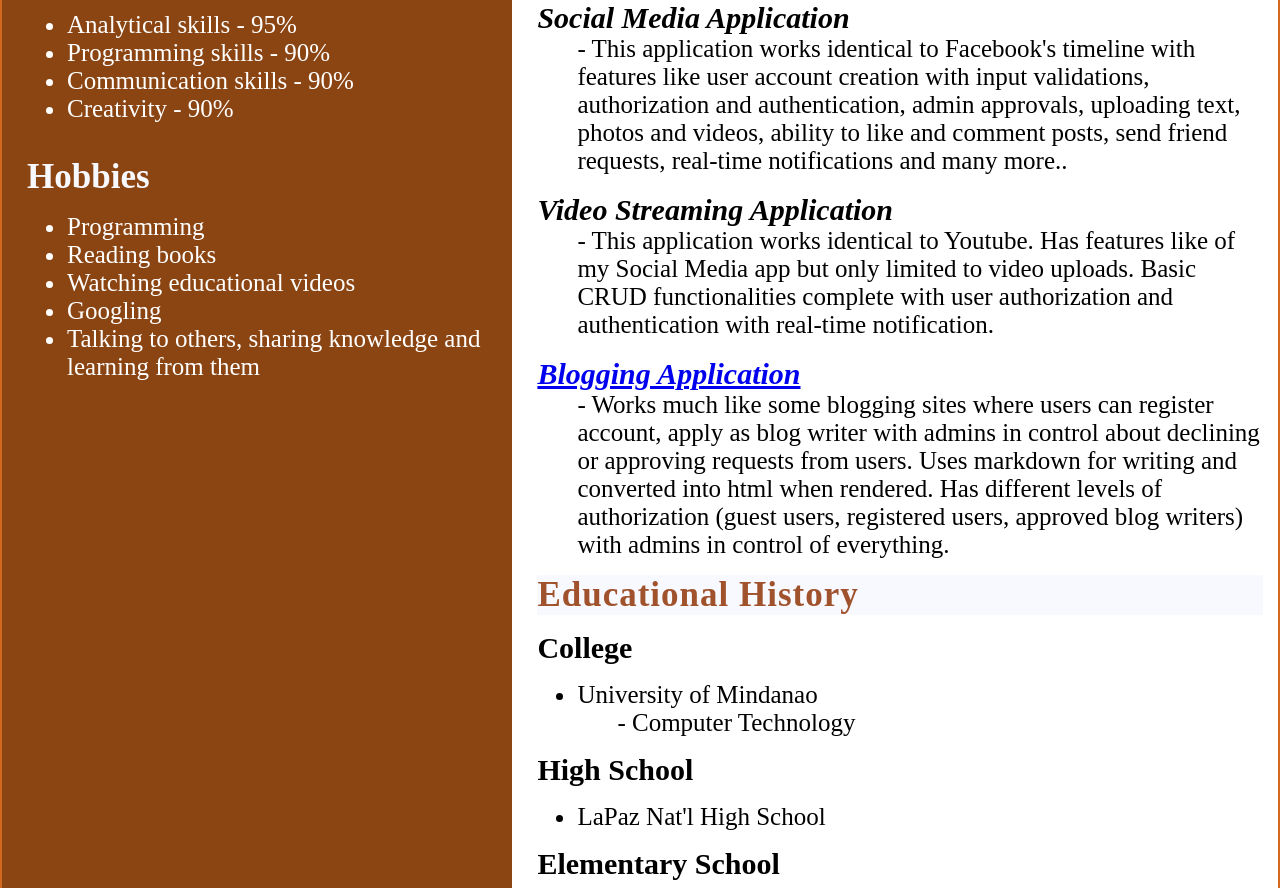
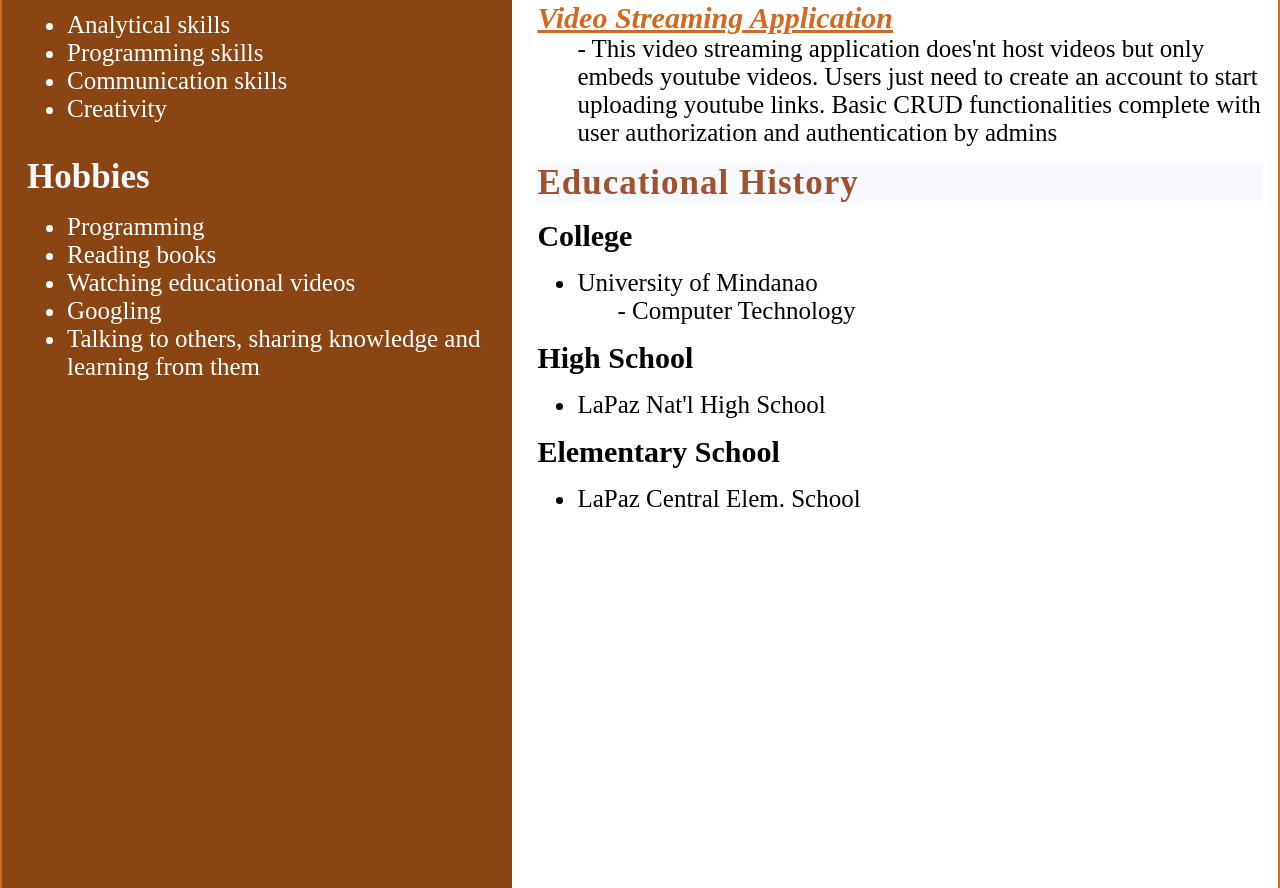
Before and after one commit to winsalva/winsalva.github.io, a plain HTML site: page index.html in a window 1280 px wide. Shown: the part 749-1637 px from the top of the page. Drawn offline with Linux system fonts and the light colour scheme.

Commit message:
Doing a quick fix on this github profile of mine 😊

```diff
--- a/index.html
+++ b/index.html
@@ -1,46 +1,42 @@
+
 <!DOCTYPE html>
 <html>
   <head>
     <style>
       html, body {
           margin: 0;
-          padding: 0;
-      }
+          padding: 0;}
 
-      em {
+      em, a {
           font-weight: bold;
-      }
+	  color: #d2691e;}
 
-      .left {
+      .left-column {
           width: 40%;
           background: #8b4513;
-          height: 2700px;
-      }
+          height: 2700px;}
 
-      .right {
+      .right-column {
           width: 60%;
-          height: 100%;
-      }
+          height: 100%;}
 
       img {
           width: 300px;
           height: 300px;
           border-radius: 150px;
-          margin: auto;
-      }
+          margin: auto;}
 
       #profile-name {
           color: #a0522d;
           font-weight: bold;
           font-size: 45px;
           margin: auto;
-          font-family: Georgia, serif;
-      }
+          font-family: Georgia, serif;}
 
       .container {
           display: flex;
           border: 2px solid #d2691e;
-      }
+	  box-sizing: border-box;}
 
       .lf {
           margin: auto;
@@ -109,7 +105,7 @@
   </head>
   <body>
     <div class="container">
-      <div class="left">
+      <div class="left-column">
 	<div id="img-container">
 	  <img src="./images/my-profile-pic.jpg" alt="my profile picture"/>
 	</div>
@@ -127,10 +123,10 @@
 	  <br>
 	  <h2 class="lf">Skills summary</h2>
           <ul>
-	    <li class="lli">Analytical skills - 95%</li>
-	    <li class="lli">Programming skills - 90%</li>
-            <li class="lli">Communication skills - 90%</li>
-            <li class="lli">Creativity - 90%</li>
+	    <li class="lli">Analytical skills</li>
+	    <li class="lli">Programming skills</li>
+            <li class="lli">Communication skills</li>
+            <li class="lli">Creativity</li>
           </ul>
           <br>
           <h2 class="lf">Hobbies</h2>
@@ -143,13 +139,13 @@
           </ul>
         </div>
       </div>
-      <div class="right">
+      <div class="right-column">
         <div class="name-container">
           <h1 id="profile-name">WINSTON G. SALVA Jr.</h1>
           <h2 id="title">FULLSTACK WEB DEVELOPER</h2>
         </div>
 	<div class="options-c">
-          <h2 class="rf"><a href="https://winstonsalva.gigalixirapp.com/">Personal Profile</a></h2>
+          <h2 class="rf"><a href="https://winston-salva.gigalixirapp.com/">Personal Profile</a></h2>
 	  <p class="c">I'm an honest, focused, self-motivated, self-disciplined self-taught progammer that can work with no supervision and ablity to know where to look for solutions.
 	    <br><br>
             I am comfortable using web technologies such as HTML, CSS, Javascript, Python and Elixir. My current tech stack is Elixir with Phoenix framework.</p>
@@ -160,21 +156,10 @@
 	  <br>
 	  <h2 class="rf">Work Accomplishments</h2>
 	  <dl>
-	    <dt>
-	      <em>Social Media Application</em>
-	    </dt>
-	    <dd>- This application works identical to Facebook's timeline with features like user account creation with input validations, authorization and authentication, admin approvals, uploading text, photos and videos, ability to like and comment posts, send friend requests, real-time notifications and many more..</dd>
-            <br>
             <dt>
-              <em>Video Streaming Application</em>
+              <em><a href="https://myvideo.gigalixirapp.com">Video Streaming Application</a></em>
             </dt>
-	    <dd>- This application works identical to Youtube. Has features like of my Social Media app but only limited to video uploads. Basic CRUD functionalities complete with user authorization and authentication with real-time notification.</dd>
-            <br>
-            <dt>
-              <em><a href="https://winstons.gigalixirapp.com">Blogging Application</a></em>
-            </dt>
-	    <dd>- Works much like some blogging sites where users can register account, apply as blog writer with admins in control about declining or approving requests from users. Uses markdown for writing and converted into html when rendered. Has different levels of authorization (guest users, registered users, approved blog writers) with admins in control of everything.
-            </dd>
+	    <dd>- This video streaming application does'nt host videos but only embeds youtube videos. Users just need to create an account to start uploading youtube links. Basic CRUD functionalities complete with user authorization and authentication by admins</dd>
           </dl>
 	  <h2 class="rf">Educational History</h2>
           <dl>
```
Also changed, not shown: views/home.html (+1 -5 lines), images/me.jpg (deleted), images/thirdy.jpg (deleted), 2 other files.
